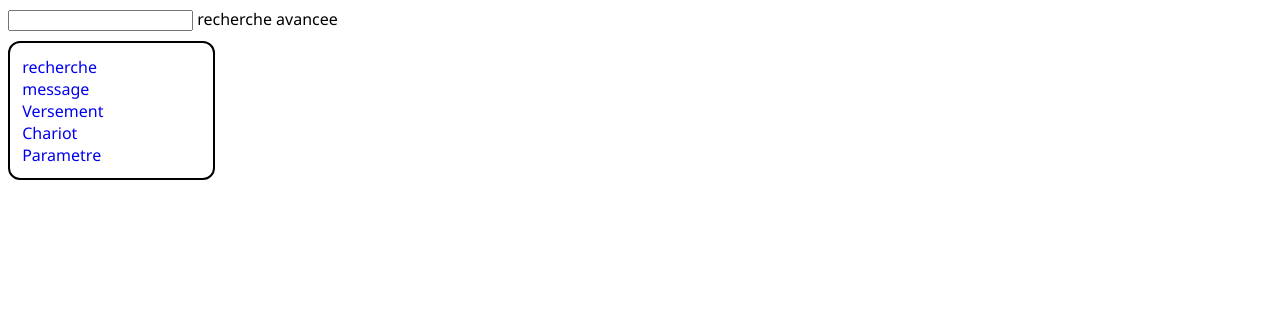
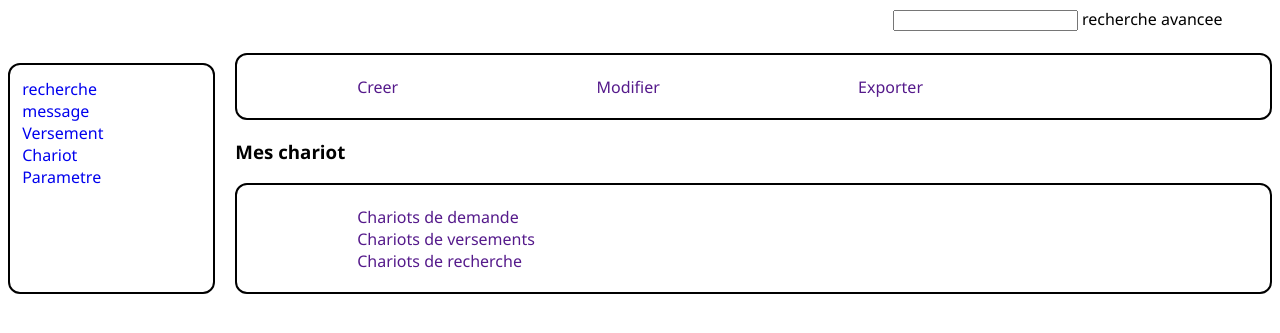
Before and after one commit to omgbwa-yasse/shelves_old, a PHP site: page /public/chariot.php in a window 1280 px wide. Shown: the top 333 px of the page. Run offline with PHP 8.4, Linux system fonts and the light colour scheme.

Commit message:
usager complet
l'interface usager es terminer

```diff
--- a/public/chariot.php
+++ b/public/chariot.php
@@ -7,6 +7,17 @@ include('common/topbar.php');
        include('common/menu.php');
     ?>
     <div class="container">
+    <div class="spec">
+            <a href="">Creer</a><a href="">Modifier</a><a href="">Exporter</a>
+        </div>
+        <h3>Mes chariot</h3>
+        <div class="spec">
+            <a href="">Chariots de demande</a>
+            <br><a href="">Chariots de versements</a>
+            <br><a href="">Chariots de recherche
+</a>
+        </div>
+
 
     </div>
 
--- a/public/common/topbar.php
+++ b/public/common/topbar.php
@@ -11,3 +11,4 @@
     <form class="top" action="">
         <input type="text" name="" id=""> recherche avancee
     </form>
+    <br>
--- a/public/index.php
+++ b/public/index.php
@@ -8,7 +8,7 @@ include('common/topbar.php');
     ?>
     <div class="container">
        <h1>Recherche</h1>
-       <div class="spec_research"><a href="">Dernier enregistrement</a><a href="">Par producteur</a>
+       <div class="spec"><a href="">Dernier enregistrement</a><a href="">Par producteur</a>
        <br><a href="">Par mots cle</a><a href="">Par classe</a></div>
         <div class="result">
       <h4>Lettre commande n°012223 du 15 mars 2012</h4>
--- a/public/main.css
+++ b/public/main.css
@@ -31,14 +31,15 @@ a{
     padding: 1%;
 }
 .top{
-    margin: left 80%;
+   position: relative;
+   margin-left: 70%;
 }
-.spec_research{
+.spec{
     border: 2px solid rgb(0, 0, 0);
     border-radius: 12px;
-    padding: 10%;
+    padding: 2%;
 }
-.spec_research a{
+.spec a{
 
     margin: 10%;
     text-decoration: none;
--- a/public/message.php
+++ b/public/message.php
@@ -7,11 +7,11 @@ include('common/topbar.php');
        include('common/menu.php');
     ?>
     <div class="container">
-        <div class="spec_research">
-            <p>Ecrire un message</p>
+        <div class="spec">
+            <h3>Ecrire un message</h3>
         </div>
         <h3>Mes messages</h3>
-        <div class="spec_research">
+        <div class="spec">
             <a href="">emis</a><a href="">reception</a><a href="">brouillon</a>
         </div>
 
```
Also changed, not shown: public/versement.php (+13 -0 lines).
